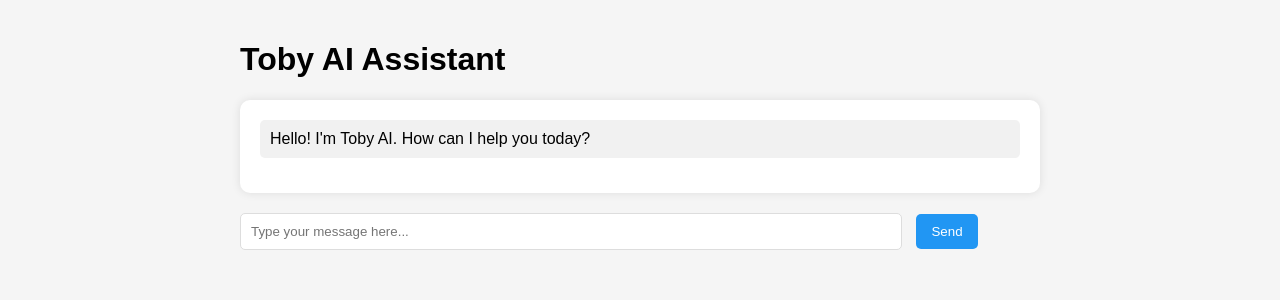
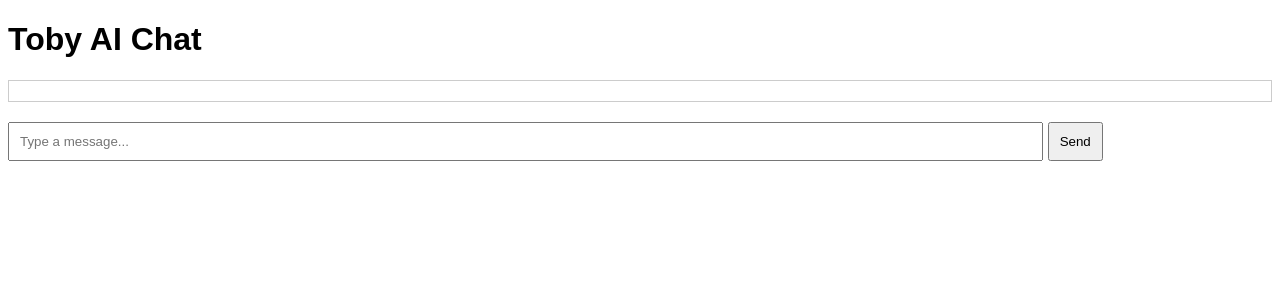
Before and after one commit to Purebo/TOBYAI, a Flask app: template templates/index.html in a window 1280 px wide. Shown: the top 300 px of the page. Run offline with Flask 3, Linux system fonts and the light colour scheme; the template is opened without the code that fills it, so the values that code supplies are empty.

Commit message:
Update index.html

```diff
--- a/templates/index.html
+++ b/templates/index.html
@@ -3,142 +3,60 @@
 <head>
     <meta charset="UTF-8">
     <meta name="viewport" content="width=device-width, initial-scale=1.0">
-    <title>Toby AI Assistant</title>
+    <title>Toby AI Chat</title>
     <style>
         body {
             font-family: Arial, sans-serif;
-            max-width: 800px;
-            margin: 0 auto;
-            padding: 20px;
-            background-color: #f5f5f5;
         }
-        .chat-container {
-            background-color: white;
-            border-radius: 10px;
-            padding: 20px;
-            box-shadow: 0 0 10px rgba(0,0,0,0.1);
+        #chat-box {
+            max-height: 400px;
+            overflow-y: auto;
+            border: 1px solid #ccc;
+            padding: 10px;
             margin-bottom: 20px;
-            max-height: 500px;
-            overflow-y: auto;
         }
         .message {
-            margin-bottom: 15px;
-            padding: 10px;
-            border-radius: 5px;
-            overflow-wrap: break-word;
+            margin: 10px 0;
         }
         .user-message {
-            background-color: #e3f2fd;
-            text-align: right;
+            color: blue;
         }
-        .ai-message {
-            background-color: #f1f1f1;
+        .toby-message {
+            color: green;
         }
-        input[type="text"] {
+        #message-input {
             width: 80%;
             padding: 10px;
-            border: 1px solid #ddd;
-            border-radius: 5px;
-            margin-right: 10px;
         }
-        button {
-            padding: 10px 15px;
-            background-color: #2196F3;
-            color: white;
-            border: none;
-            border-radius: 5px;
-            cursor: pointer;
-        }
-        button:hover {
-            background-color: #0b7dda;
-        }
-        .loading {
-            display: none;
-            color: #666;
-            margin-top: 10px;
-        }
-
-        /* Code block styling */
-        pre.code-block {
-            background-color: #282c34;
-            color: #abb2bf;
-            padding: 12px;
-            border-radius: 6px;
-            overflow-x: auto;
-            font-family: 'Courier New', Courier, monospace;
-            margin: 10px 0;
-            white-space: pre-wrap;
-            font-size: 14px;
-            line-height: 1.4;
-        }
-
-        code {
-            font-family: 'Courier New', Courier, monospace;
-        }
-
-        /* Syntax highlighting classes */
-        .language-python .keyword { color: #c678dd; }
-        .language-python .string { color: #98c379; }
-        .language-python .number { color: #d19a66; }
-        .language-python .comment { color: #5c6370; font-style: italic; }
-
-        .language-javascript .keyword { color: #c678dd; }
-        .language-javascript .string { color: #98c379; }
-        .language-javascript .number { color: #d19a66; }
-        .language-javascript .comment { color: #5c6370; font-style: italic; }
-
-        /* Make sure code blocks in AI messages are properly aligned */
-        .ai-message pre.code-block {
-            text-align: left;
+        #send-button {
+            padding: 10px;
         }
     </style>
 </head>
 <body>
-    <h1>Toby AI Assistant</h1>
+    <h1>Toby AI Chat</h1>
 
-    <div class="chat-container" id="chatBox"></div>
+    <div id="chat-box"></div>
 
-    <div>
-        <input type="text" id="userInput" placeholder="Type your message here...">
-        <button onclick="sendMessage()">Send</button>
-    </div>
-
-    <div class="loading" id="loadingIndicator">Thinking...</div>
+    <input type="text" id="message-input" placeholder="Type a message..."/>
+    <button id="send-button">Send</button>
 
     <script>
-        // Add an initial greeting
-        document.addEventListener('DOMContentLoaded', function() {
-            const chatBox = document.getElementById('chatBox');
-            const aiMessage = document.createElement('div');
-            aiMessage.className = 'message ai-message';
-            aiMessage.innerHTML = 'Hello! I\'m Toby AI. How can I help you today?';
-            chatBox.appendChild(aiMessage);
-        });
+        const chatBox = document.getElementById('chat-box');
+        const messageInput = document.getElementById('message-input');
+        const sendButton = document.getElementById('send-button');
 
-        async function sendMessage() {
-            const userInput = document.getElementById('userInput');
-            const chatBox = document.getElementById('chatBox');
-            const loadingIndicator = document.getElementById('loadingIndicator');
+        // Send message to the server and get response
+        sendButton.addEventListener('click', async () => {
+            const userMessage = messageInput.value.trim();
+            if (userMessage === "") return;
 
-            // Get user message
-            const userMessage = userInput.value.trim();
-            if (!userMessage) return;
+            // Show user message
+            chatBox.innerHTML += `<div class="message user-message"><strong>You:</strong> ${userMessage}</div>`;
+            messageInput.value = '';
 
-            // Display user message
-            const userDiv = document.createElement('div');
-            userDiv.className = 'message user-message';
-            userDiv.textContent = userMessage;
-            chatBox.appendChild(userDiv);
-
-            // Clear input
-            userInput.value = '';
-
-            // Show loading indicator
-            loadingIndicator.style.display = 'block';
-
-            try {
-                // Send request to server
-                const response = await fetch('/ask', {
+            // Send the message to the server
+            const response = await fetch('http://127.0.0.1:5000/chat', {
                 method: 'POST',
                 headers: {
                     'Content-Type': 'application/json'
@@ -147,32 +65,13 @@
             });
 
             const data = await response.json();
+            const tobyMessage = data.response;
 
-                // Display AI response
-                const aiDiv = document.createElement('div');
-                aiDiv.className = 'message ai-message';
-                aiDiv.innerHTML = data.reply;
-                chatBox.appendChild(aiDiv);
+            // Show Toby's response
+            chatBox.innerHTML += `<div class="message toby-message"><strong>Toby:</strong> ${tobyMessage}</div>`;
 
-                // Scroll to bottom
+            // Scroll to the bottom
             chatBox.scrollTop = chatBox.scrollHeight;
-            } catch (error) {
-                console.error('Error:', error);
-                const errorDiv = document.createElement('div');
-                errorDiv.className = 'message ai-message';
-                errorDiv.textContent = 'Sorry, there was an error processing your request.';
-                chatBox.appendChild(errorDiv);
-            } finally {
-                // Hide loading indicator
-                loadingIndicator.style.display = 'none';
-            }
-        }
-
-        // Allow sending message with Enter key
-        document.getElementById('userInput').addEventListener('keypress', function(e) {
-            if (e.key === 'Enter') {
-                sendMessage();
-            }
         });
     </script>
 </body>
```
Lines whose indentation alone changed are shown as unchanged.
